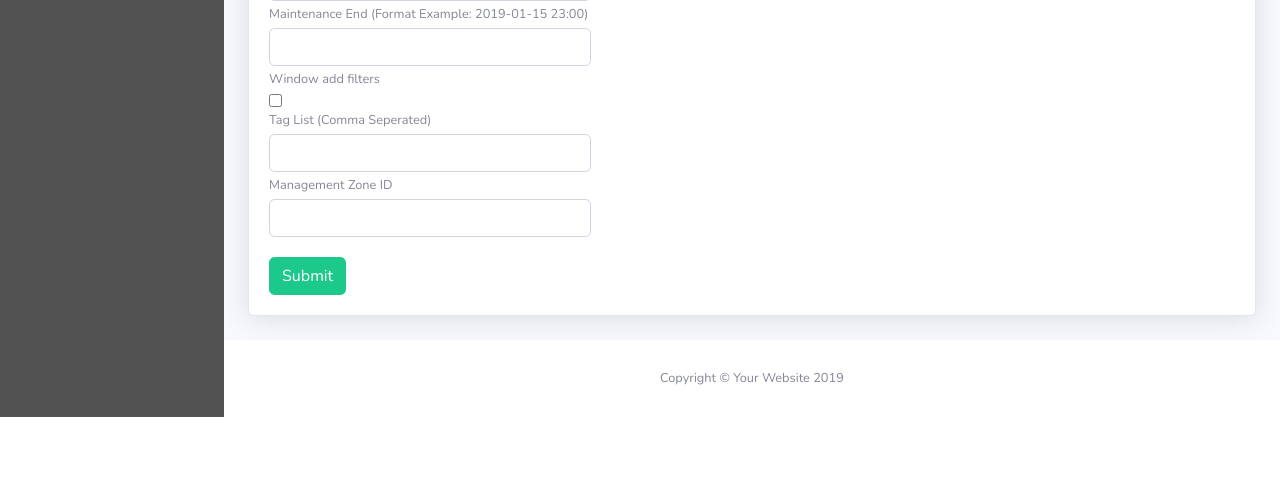
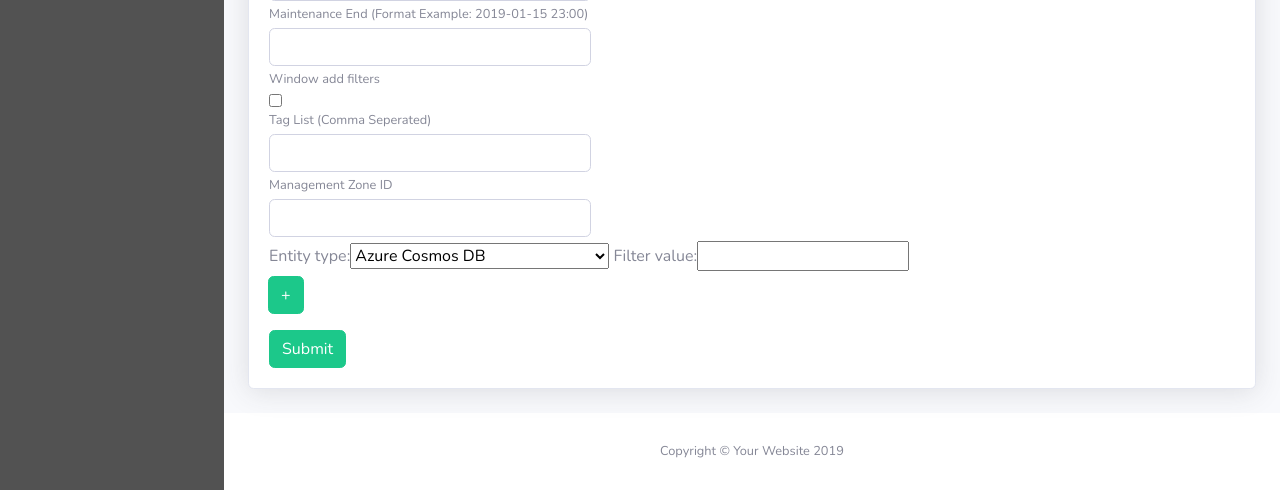
Before and after one commit to dt-self-service/self-service-app, a Django app: page /maintenance/create/ in a window 1280 px wide. Shown: the part 914-1404 px from the top of the page. Before the commit the page ends 1331 px from the top, so only its background shows below. Run offline with Django 3.2, Linux system fonts and the light colour scheme; some libraries are stand-ins or nearby versions.

Commit message:
Entity Forms frontend done

```diff
--- a/maintenance/forms.py
+++ b/maintenance/forms.py
@@ -1,4 +1,5 @@
 from django import forms
+from django.forms import formset_factory
 from django.utils import timezone
 import user_variables as uv
 
@@ -165,3 +166,95 @@ class create_maintenance_window(forms.Form):
             self.cleaned_data['tags_list'] = None
 
         return self.cleaned_data
+
+class window_filters(forms.Form):
+        AVAILABLE_FILTER_FIELDS = {
+                        ("APPLICATION", "Application"),
+                        ("APPLICATION_METHOD", "Application Method"),
+                        ("APPLICATION_METHOD_GROUP", "Application Method Group"),
+                        ("AUTO_SCALING_GROUP", "Auto Scaling Group"),
+                        ("AUXILIARY_SYNTHETIC_TEST", "Auxiliary Synthetic Test"),
+                        ("AWS_APPLICATION_LOAD_BALANCER", "AWS Application Load Balancer"),
+                        ("AWS_AVAILABILITY_ZONE", "AWS Availability Zone"),
+                        ("AWS_CREDENTIALS", "AWS Credentials"),
+                        ("AWS_LAMBDA_FUNCTION", "AWS Lambda Function"),
+                        ("AWS_NETWORK_LOAD_BALANCER", "AWS Network Load Balancer"),
+                        ("AZURE_API_MANAGEMENT_SERVICE", "Azure Api Management Service"),
+                        ("AZURE_APPLICATION_GATEWAY", "Azure Application Gateway"),
+                        ("AZURE_COSMOS_DB", "Azure Cosmos DB"),
+                        ("AZURE_CREDENTIALS", "Azure Credentials"),
+                        ("AZURE_EVENT_HUB", "Azure Event Hub"),
+                        ("AZURE_EVENT_HUB_NAMESPACE", "Azure Event Hub Namespace"),
+                        ("AZURE_FUNCTION_APP", "Azure Function App"),
+                        ("AZURE_IOT_HUB", "Azure Iot Hub"),
+                        ("AZURE_LOAD_BALANCER", "Azure Load Balancer"),
+                        ("AZURE_MGMT_GROUP", "Azure Mgmt Group"),
+                        ("AZURE_REDIS_CACHE", "Azure Redis Cache"),
+                        ("AZURE_REGION", "Azure Region"),
+                        ("AZURE_SERVICE_BUS_NAMESPACE", "Azure Service Bus Namespace"),
+                        ("AZURE_SERVICE_BUS_QUEUE", "Azure Service Bus Queue"),
+                        ("AZURE_SERVICE_BUS_TOPIC", "Azure Service Bus Topic"),
+                        ("AZURE_SQL_DATABASE", "Azure Sql Database"),
+                        ("AZURE_SQL_ELASTIC_POOL", "Azure Sql Elastic Pool"),
+                        ("AZURE_SQL_SERVER", "Azure Sql Server"),
+                        ("AZURE_STORAGE_ACCOUNT", "Azure Storage Account"),
+                        ("AZURE_SUBSCRIPTION", "Azure Subscription"),
+                        ("AZURE_TENANT", "Azure Tenant"),
+                        ("AZURE_VM", "Azure VM"),
+                        ("AZURE_VM_SCALE_SET", "Azure VM Scale Set"),
+                        ("AZURE_WEB_APP", "Azure Web App"),
+                        ("CF_APPLICATION", "CF Application"),
+                        ("CF_FOUNDATION", "CF Foundation"),
+                        ("CINDER_VOLUME", "Cinder Volume"),
+                        ("CUSTOM_APPLICATION", "Custom Application"),
+                        ("CUSTOM_DEVICE", "Custom Device"),
+                        ("CUSTOM_DEVICE_GROUP", "Custom Device Group"),
+                        ("DCRUM_APPLICATION", "Dcrum Application"),
+                        ("DCRUM_SERVICE", "Dcrum Service"),
+                        ("DCRUM_SERVICE_INSTANCE", "Dcrum Service Instance"),
+                        ("DEVICE_APPLICATION_METHOD", "Device Application Method"),
+                        ("DISK", "Disk"),
+                        ("DOCKER_CONTAINER_GROUP_INSTANCE", "Docker Container Group Instance"),
+                        ("DYNAMO_DB_TABLE", "Dynamo DB Table"),
+                        ("EBS_VOLUME", "Ebs Volume"),
+                        ("EC2_INSTANCE", "Ec2 Instance"),
+                        ("ELASTIC_LOAD_BALANCER", "Elastic Load Balancer"),
+                        ("ENVIRONMENT", "Environment"),
+                        ("EXTERNAL_SYNTHETIC_TEST_STEP", "External Synthetic Test Step"),
+                        ("GCP_ZONE", "GCP Zone"),
+                        ("GEOLOCATION", "Geolocation"),
+                        ("GEOLOC_SITE", "Geoloc Site"),
+                        ("GOOGLE_COMPUTE_ENGINE", "Google Compute Engine"),
+                        ("HOST", "Host"),
+                        ("HOST_GROUP", "Host Group"),
+                        ("HTTP_CHECK", "Http Check"),
+                        ("HTTP_CHECK_STEP", "Http Check Step"),
+                        ("HYPERVISOR", "Hypervisor"),
+                        ("KUBERNETES_CLUSTER", "Kubernetes Cluster"),
+                        ("KUBERNETES_NODE", "Kubernetes Node"),
+                        ("MOBILE_APPLICATION", "Mobile Application"),
+                        ("NETWORK_INTERFACE", "Network Interface"),
+                        ("NEUTRON_SUBNET", "Neutron Subnet"),
+                        ("OPENSTACK_PROJECT", "Openstack Project"),
+                        ("OPENSTACK_REGION", "Openstack Region"),
+                        ("OPENSTACK_VM", "Openstack VM"),
+                        ("OS", "OS"),
+                        ("PROCESS_GROUP", "Process Group"),
+                        ("PROCESS_GROUP_INSTANCE", "Process Group Instance"),
+                        ("RELATIONAL_DATABASE_SERVICE", "Relational Database Service"),
+                        ("SERVICE", "Service"),
+                        ("SERVICE_INSTANCE", "Service Instance"),
+                        ("SERVICE_METHOD", "Service Method"),
+                        ("SERVICE_METHOD_GROUP", "Service Method Group"),
+                        ("SWIFT_CONTAINER", "Swift Container"),
+                        ("SYNTHETIC_LOCATION", "Synthetic Location"),
+                        ("SYNTHETIC_TEST", "Synthetic Test"),
+                        ("SYNTHETIC_TEST_STEP", "Synthetic Test Step"),
+                        ("VIRTUALMACHINE", "Virtualmachine"),
+                        ("VMWARE_DATACENTER", "VMware Datacenter"),
+        }
+
+        entity_type = forms.ChoiceField(choices = AVAILABLE_FILTER_FIELDS)
+        filter_value = forms.CharField(max_length=100)
+
+filter_set = formset_factory(window_filters, extra=1)
--- a/maintenance/templates/maintenance/create.html
+++ b/maintenance/templates/maintenance/create.html
@@ -1,7 +1,6 @@
 {% extends "dashboard/base.html" %}
 {% block title %}Create Maintenance Window{% endblock title %}
 {% block content %}
-{% load crispy_forms_tags %}
   <div class="container-fluid">
     <!-- Page Heading -->
     <h1 class="h3 mb-4 text-gray-800">Maintenance Windows</h1>
@@ -25,6 +24,17 @@
                 </div>
               </div>
             {% endfor %}
+            <div id="form_set">
+            {% for entity_form in formset.forms %}
+              {{ entity_form }}
+            {% endfor %}
+            </div>
+            <div class="input-group-append" id="add_more_div">
+              <button type="button" class="btn btn-success add-form-row" id="add_more_button">+</button>
+            </div>
+            <div id="empty_form" style="display:none">
+              {{ formset.empty_form }}
+            </div>
           </fieldset>
           <button type="submit" class="btn btn-success">Submit</button>
         </form>
@@ -63,4 +73,13 @@
       hide_unused_fields();
       $('#id_window_recurrence').on('change', hide_unused_fields);
     </script>
+    <script>
+      $('#add_more_button').click(function() {
+        console.log("clicked");
+        console.log($('#div_id_entity_type-TOTAL_FORMS').val());
+        var form_idx = $('#div_id_entity_type-TOTAL_FORMS').val();
+        $('#form_set').append($('#empty_form').html().replace(/__prefix__/g, form_idx));
+        $('#id_form-TOTAL_FORMS').val(parseInt(form_idx) + 1);
+      });
+  </script>
 {% endblock page_level_additions %}
--- a/maintenance/views.py
+++ b/maintenance/views.py
@@ -2,6 +2,7 @@ from django.http import HttpResponseRedirect
 from django.shortcuts import render
 
 from .forms import create_maintenance_window
+from .forms import filter_set
 from packages.config import maintenance
 import user_variables as uv
 
@@ -41,7 +42,15 @@ def create(request):
             print (payload)
     else:
         form = create_maintenance_window()
-    return render(request, 'maintenance/create.html', {'form': form})
+        formset = filter_set
+    return render(
+            request,
+            'maintenance/create.html',
+            {
+                    'form': form,
+                    'formset': formset
+            }
+    )
 
 def view(request):
     return render(request, 'maintenance/view.html')
```
